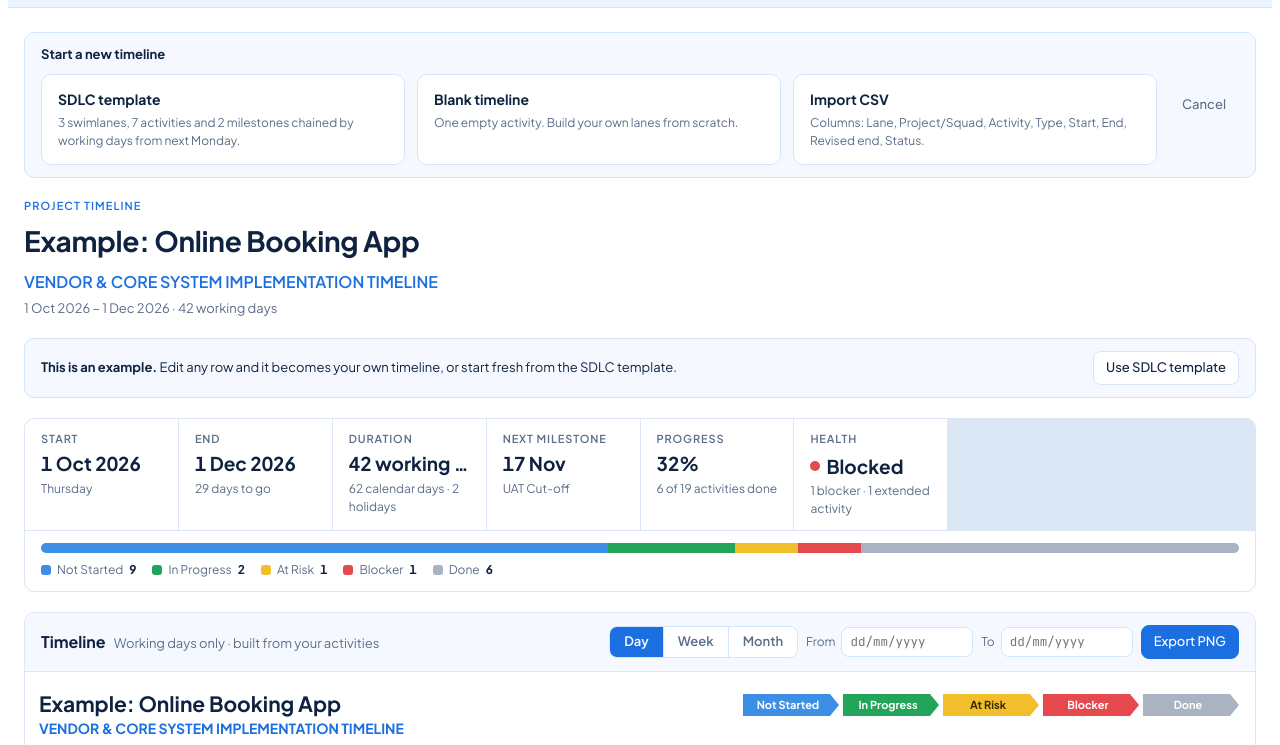
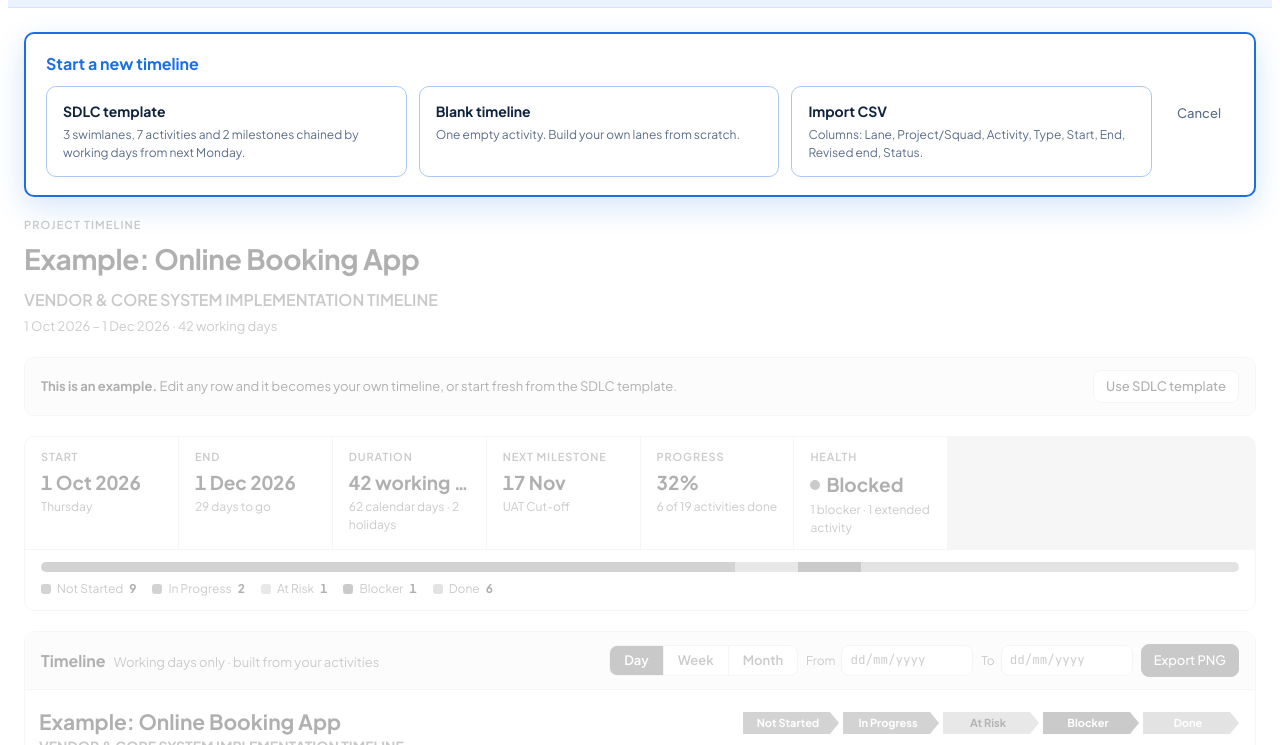
Before and after one commit to navaratveera/pm-hub, a plain HTML site: page index.html in a window 1280 px wide. Both pictures are taken after a click on the button "+ New timeline". Shown: the part 55-800 px from the top of the page. Drawn offline with Linux system fonts and the light colour scheme; a web font is replaced by a local one.

Commit message:
Highlight Start a new timeline and gray out the page behind it
Co-Authored-By: Claude Opus 5.5 <noreply@anthropic.com>

```diff
--- a/index.html
+++ b/index.html
@@ -56,6 +56,12 @@ main{display:flex;flex-direction:column;gap:20px;padding-block:24px 56px}
 .newbox{display:flex;gap:12px;flex-wrap:wrap}
 .choice{flex:1 1 220px;text-align:left;border:1px solid var(--sky-200);background:var(--bg);border-radius:var(--r);padding:14px 16px;cursor:pointer;display:flex;flex-direction:column;gap:4px}
 .choice:hover{border-color:var(--accent);background:var(--sky-50)}
+/* while choosing how to start, the rest of the page steps back */
+main.choosing{cursor:pointer}
+main.choosing>*:not(#newbox){opacity:.35;filter:grayscale(1);pointer-events:none;user-select:none;transition:opacity .2s,filter .2s}
+main.choosing #newbox{cursor:default;background:var(--bg);border:2px solid var(--accent);box-shadow:0 10px 30px rgba(28,111,224,.18);padding:18px 20px}
+main.choosing #newbox>.grow>b{font-size:16px;color:var(--accent)}
+main.choosing .choice{border-color:#A9C9F3}
 .choice b{font-size:14px}
 .choice span{font-size:12px;color:var(--muted)}
 
@@ -1046,7 +1052,7 @@ $("#btn-shift").addEventListener("click",function(){
 function addPlan(name,items,extra){
   var p=normPlan(Object.assign({id:uid(),name:name,items:items,createdAt:Date.now(),updatedAt:Date.now()},extra||{}));
   plans[p.id]=p; curId=p.id; saveLocal(); schedule(p.id);
-  $("#newbox").hidden=true; renderAll();
+  setNew(false); renderAll();
   var nm=$("#proj-name"); nm.focus(); nm.select();
 }
 function templateItems(){
@@ -1058,8 +1064,15 @@ function templateItems(){
   });
   return items;
 }
-$("#btn-newplan").addEventListener("click",function(){var nb=$("#newbox");nb.hidden=!nb.hidden;if(!nb.hidden){nb.scrollIntoView({block:"nearest",behavior:"smooth"});nb.querySelector(".choice").focus({preventScroll:true})}});
-$("#btn-newcancel").addEventListener("click",function(){$("#newbox").hidden=true});
+function setNew(open){
+  var nb=$("#newbox");nb.hidden=!open;$("main").classList.toggle("choosing",open);
+  if(open){window.scrollTo({top:0,behavior:"smooth"});nb.querySelector(".choice").focus({preventScroll:true})}
+}
+$("#btn-newplan").addEventListener("click",function(){setNew($("#newbox").hidden)});
+$("#btn-newcancel").addEventListener("click",function(){setNew(false)});
+// a click on the grayed-out page, or Escape, closes the chooser
+$("main").addEventListener("click",function(e){if(e.target===e.currentTarget&&!$("#newbox").hidden)setNew(false)});
+document.addEventListener("keydown",function(e){if(e.key==="Escape"&&!$("#newbox").hidden)setNew(false)});
 document.addEventListener("click",function(e){
   var b=e.target.closest("[data-new]"); if(!b)return;
   if(b.dataset.new==="template"){addPlan("New project",templateItems(),{subtitle:"SDLC TIMELINE"});toast("Created an SDLC timeline starting "+fmtFull(firstWork(nextMonday(today()),{})))}
```
